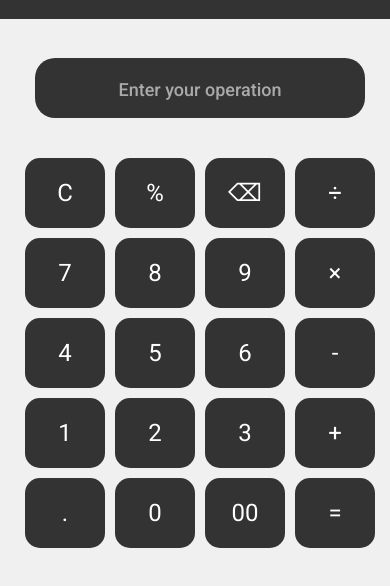
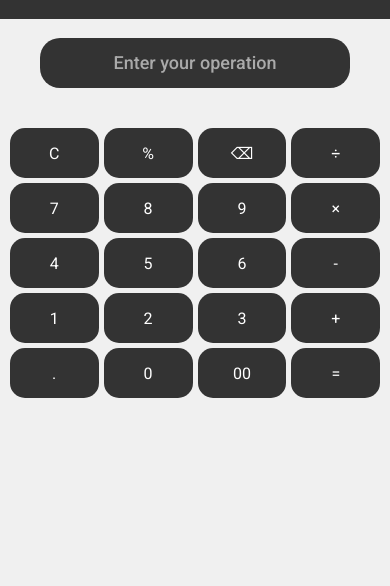
Before and after one commit to iMohamedHassan/Calculator, a plain HTML site: page index.html in a window 390 px wide. Shown: the part 62-648 px from the top of the page. Drawn offline with Linux system fonts and the light colour scheme.

Commit message:
new update responsive

```diff
--- a/style.css
+++ b/style.css
@@ -84,3 +84,51 @@ header h1 {
   margin: auto;
   margin-top: 10%;
 }
+
+/* Media Query for Tablets (max-width: 768px) */
+@media (max-width: 768px) {
+  #operation {
+    font-size: 1.2rem; /* Adjust font size for smaller screens */
+    height: 45px; /* Reduce input height */
+    padding: 5px 15px; /* Adjust padding */
+  }
+
+  .grid-container {
+    width: 90%; /* Make grid container take up more space */
+    gap: 8px; /* Reduce gap between buttons */
+  }
+
+  .grid-container * {
+    font-size: 1.2rem; /* Adjust button font size */
+    height: 60px; /* Reduce button height */
+  }
+
+  .container {
+    width: 90%; /* Adjust container width */
+    margin-top: 5%; /* Adjust top margin */
+  }
+}
+
+/* Media Query for Mobile Devices (max-width: 480px) */
+@media (max-width: 480px) {
+  #operation {
+    font-size: 1rem; /* Further reduce font size */
+    height: 40px; /* Reduce input height */
+    padding: 5px 10px; /* Adjust padding */
+  }
+
+  .grid-container {
+    width: 100%; /* Make grid container take up full width */
+    gap: 5px; /* Reduce gap between buttons */
+  }
+
+  .grid-container * {
+    font-size: 1rem; /* Further reduce button font size */
+    height: 50px; /* Reduce button height */
+  }
+
+  .container {
+    width: 95%; /* Adjust container width */
+    margin-top: 5%; /* Adjust top margin */
+  }
+}
```
